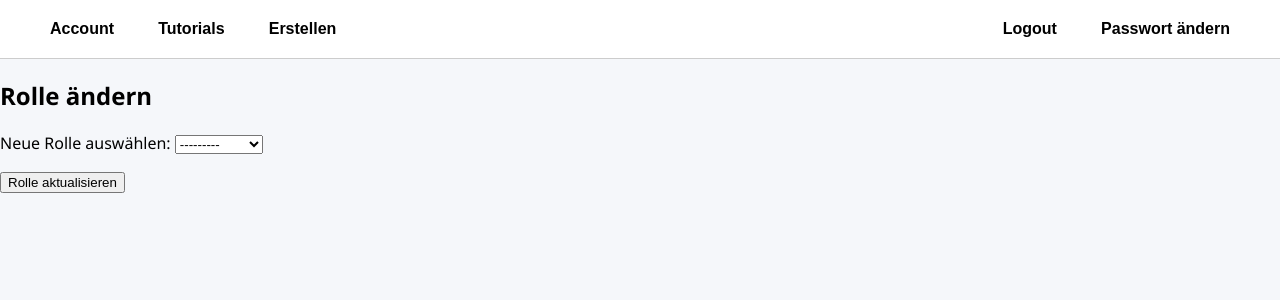
After one commit to danzerderdon/P3-Open-Bim-Platform, a Django app: page /change-role/ in a window 1280 px wide. The commit adds this page. Shown: the top 300 px of the page. Run offline with Django 5.2, Linux system fonts and the light colour scheme; a user stored in the database is signed in.

```diff
--- a/tutorials/forms.py
+++ b/tutorials/forms.py
@@ -1,5 +1,7 @@
 from django import forms
 from django.contrib.auth.models import User
+from django.contrib.auth.models import Group
+
 
 class UserRegisterForm(forms.ModelForm):
     password = forms.CharField(widget=forms.PasswordInput)
@@ -12,3 +14,11 @@ class UserRegisterForm(forms.ModelForm):
     class Meta:
         model = User
         fields = ['username', 'email', 'password', 'role']
+
+
+class RoleChangeForm(forms.Form):
+    role = forms.ModelChoiceField(
+        queryset=Group.objects.all(),
+        label="Neue Rolle auswählen",
+        widget=forms.Select(attrs={'class': 'form-control'})
+    )
--- /dev/null
+++ b/tutorials/static/css/style.css
@@ -0,0 +1,86 @@
+/* Allgemein */
+body {
+    font-family: 'Segoe UI', Tahoma, Geneva, Verdana, sans-serif;
+    margin: 0;
+    background-color: #f5f7fa;
+}
+
+/* Navigation */
+nav {
+    background-color: #fff;
+    border-bottom: 1px solid #ccc;
+    padding: 15px 30px;
+    display: flex;
+    align-items: center;
+    justify-content: space-between;
+}
+
+nav form {
+    display: inline;
+    margin: 0 10px;
+}
+
+nav button {
+    background-color: transparent;
+    border: none;
+    font-weight: bold;
+    font-size: 16px;
+    cursor: pointer;
+    padding: 5px 10px;
+    transition: color 0.2s;
+}
+
+nav button:hover {
+    color: #007bff;
+}
+
+/* Tutorials Section */
+.tutorials-container {
+    display: grid;
+    grid-template-columns: repeat(auto-fit, minmax(250px, 1fr));
+    gap: 20px;
+    padding: 40px;
+}
+
+.tutorial-card {
+    background-color: #fff;
+    border: 1px solid #ddd;
+    border-radius: 6px;
+    padding: 20px;
+    box-shadow: 0 2px 5px rgba(0,0,0,0.05);
+    transition: box-shadow 0.3s;
+}
+
+.tutorial-card:hover {
+    box-shadow: 0 4px 12px rgba(0,0,0,0.1);
+}
+
+.tutorial-card h3 {
+    margin-top: 0;
+    font-size: 18px;
+    color: #333;
+}
+
+.tutorial-card p {
+    font-size: 14px;
+    color: #666;
+}
+
+/* Buttons */
+.button {
+    display: inline-block;
+    background-color: #007bff;
+    color: #fff;
+    padding: 8px 14px;
+    border: none;
+    border-radius: 4px;
+    text-decoration: none;
+    font-size: 14px;
+    margin-top: 10px;
+    cursor: pointer;
+    transition: background-color 0.2s;
+}
+
+.button:hover {
+    background-color: #0056b3;
+}
--- /dev/null
+++ b/tutorials/templates/base.html
@@ -0,0 +1,58 @@
+<!DOCTYPE html>
+<html lang="de">
+<head>
+    <meta charset="UTF-8">
+    {% load static %}
+    {% load group_tags %}
+    <title>{% block title %}OpenBIM-Plattform{% endblock %}</title>
+    <link rel="stylesheet" href="{% static 'css/style.css' %}">
+</head>
+<body>
+
+<!-- 🔍 Navigation -->
+<nav>
+    <div>
+        <form action="{% url 'home' %}" method="get" style="display:inline;">
+            <button type="submit">Account</button>
+        </form>
+
+        <form action="#" method="get" style="display:inline;">
+            <button type="submit">Tutorials</button>
+        </form>
+
+        {% if user|has_group:"BIM-Experte" %}
+        <form action="#" method="get" style="display:inline;">
+            <button type="submit">Erstellen</button>
+        </form>
+        {% endif %}
+    </div>
+
+    <div>
+        {% if user.is_authenticated %}
+        <form action="{% url 'logout' %}?next={{ request.path }}" method="post" style="display:inline;">
+            {% csrf_token %}
+            <button type="submit">Logout</button>
+        </form>
+
+        <form action="{% url 'passchange' %}" method="get" style="display:inline;">
+            <button type="submit">Passwort ändern</button>
+        </form>
+        {% else %}
+        <form action="{% url 'login' %}" method="get" style="display:inline;">
+            <button type="submit">Login</button>
+        </form>
+
+        <form action="{% url 'register' %}" method="get" style="display:inline;">
+            <button type="submit">Registrieren</button>
+        </form>
+        {% endif %}
+    </div>
+</nav>
+
+<!-- 📄 Inhalt -->
+<main>
+    {% block content %}{% endblock %}
+</main>
+
+</body>
+</html>
--- /dev/null
+++ b/tutorials/templates/registration/change_role.html
@@ -0,0 +1,22 @@
+{% extends "base.html" %}
+{% load static %}
+
+{% block title %}Rolle ändern{% endblock %}
+
+{% block content %}
+  <h2>Rolle ändern</h2>
+
+  {% if messages %}
+    <ul>
+      {% for message in messages %}
+        <li>{{ message }}</li>
+      {% endfor %}
+    </ul>
+  {% endif %}
+
+  <form method="post" style="max-width: 400px;">
+      {% csrf_token %}
+      {{ form.as_p }}
+      <button type="submit">Rolle aktualisieren</button>
+  </form>
+{% endblock %}
--- a/tutorials/templates/registration/login.html
+++ b/tutorials/templates/registration/login.html
@@ -1,6 +1,12 @@
+{% extends 'base.html' %}
+
+{% block title %}Login{% endblock %}
+
+{% block content %}
   <h2>Login</h2>
   <form method="post">
     {% csrf_token %}
     {{ form.as_p }}
     <button type="submit">Einloggen</button>
   </form>
+{% endblock %}
--- a/tutorials/urls.py
+++ b/tutorials/urls.py
@@ -9,4 +9,6 @@ urlpatterns = [
     path('passchange/', views.change_password_view, name='passchange'),
     path('passdone/', views.password_change_done, name='passdone'),
     path('accounts/login/', auth_views.LoginView.as_view(template_name='registration/login.html'), name='login'),
+    path('change-role/', views.change_role_view, name='change_role'),
+
 ]
--- a/tutorials/views.py
+++ b/tutorials/views.py
@@ -1,56 +1,3 @@
-from django.contrib.auth import login, logout, update_session_auth_hash
-from django.contrib.auth.decorators import login_required
-from django.contrib.auth.forms import PasswordChangeForm
-from django.contrib.auth.models import Group
-from django.shortcuts import render, redirect
-from django.contrib import messages
-
-from .forms import UserRegisterForm
-
-# Registrierung
-def register(request):
-    if request.method == 'POST':
-        form = UserRegisterForm(request.POST)
-        if form.is_valid():
-            user = form.save(commit=False)
-            user.set_password(form.cleaned_data['password'])
-            user.save()
-
-            # Rolle aus dem Formular holen und Gruppe zuweisen
-            role = form.cleaned_data['role']
-            group = Group.objects.get(name=role)
-            user.groups.add(group)
-
-            login(request, user)
-            return redirect('/')
-    else:
-        form = UserRegisterForm()
-
-    return render(request, 'tutorials/register.html', {'form': form})
-
-# Startseite
-def home(request):
-    return render(request, 'tutorials/home.html')
-
-# Logout-View
-def logout_view(request):
-    logout(request)
-    return redirect('login')  # Weiterleitung zur Login-Seite
-
-# Passwort ändern – eigene View
-@login_required
-def change_password_view(request):
-    if request.method == 'POST':
-        form = PasswordChangeForm(user=request.user, data=request.POST)
-        if form.is_valid():
-            user = form.save()
-            update_session_auth_hash(request, user)  # Wichtig, um eingeloggt zu bleiben
-            messages.success(request, 'Dein Passwort wurde erfolgreich geändert.')
-            return redirect('password_change_done')
-    else:
-        form = PasswordChangeForm(user=request.user)
-
-    return render(request, 'registration/password_change_form.html', {'form': form})
 
 from django.contrib.auth import login, logout, update_session_auth_hash
 from django.contrib.auth.decorators import login_required
@@ -58,9 +5,9 @@ from django.contrib.auth.forms import PasswordChangeForm
 from django.contrib.auth.models import Group
 from django.shortcuts import render, redirect
 from django.contrib import messages
-
+from django.contrib.auth.models import Group
 from .forms import UserRegisterForm
-
+from .forms import RoleChangeForm
 # Registrierung
 def register(request):
     if request.method == 'POST':
@@ -109,3 +56,23 @@ def change_password_view(request):
 @login_required
 def password_change_done(request):
     return render(request, 'registration/password_change_done.html')
+
+@login_required
+def change_role_view(request):
+    if request.method == 'POST':
+        form = RoleChangeForm(request.POST)
+        if form.is_valid():
+            new_role = form.cleaned_data['role']
+
+            # Alte Rollen entfernen (optional: je nach Logik)
+            request.user.groups.clear()
+
+            # Neue Rolle hinzufügen
+            request.user.groups.add(new_role)
+
+            messages.success(request, 'Deine Rolle wurde geändert.')
+            return redirect('home')
+    else:
+        form = RoleChangeForm()
+
+    return render(request, 'registration/change_role.html', {'form': form})
```
Also changed, not shown: tutorials/templates/tutorials/home.html (+12 -0 lines), tutorials/templates/tutorials/register.html (+6 -8 lines), db.sqlite3. Lines whose indentation alone changed are shown as unchanged.
